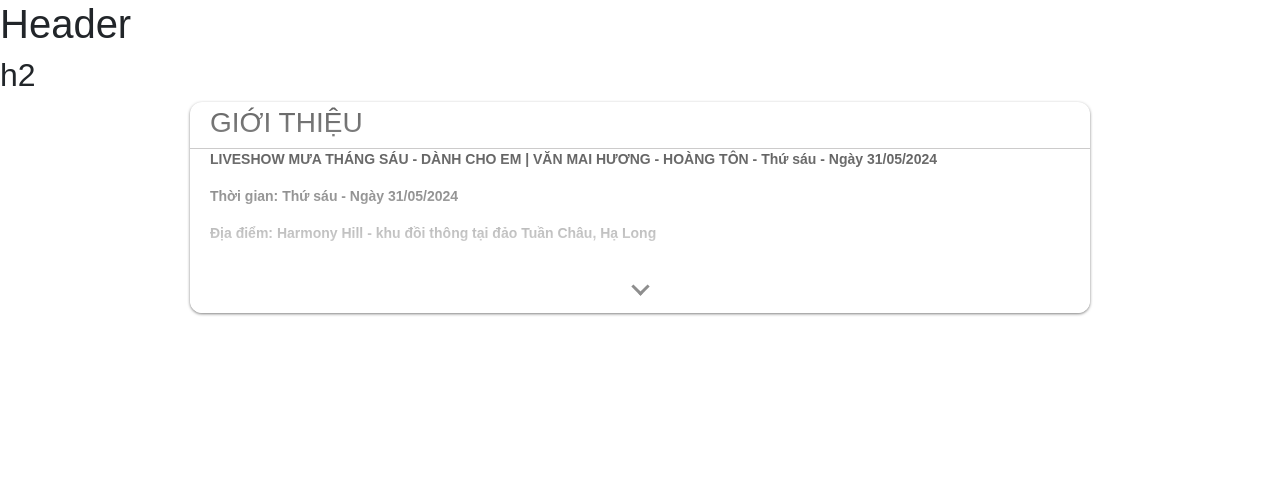
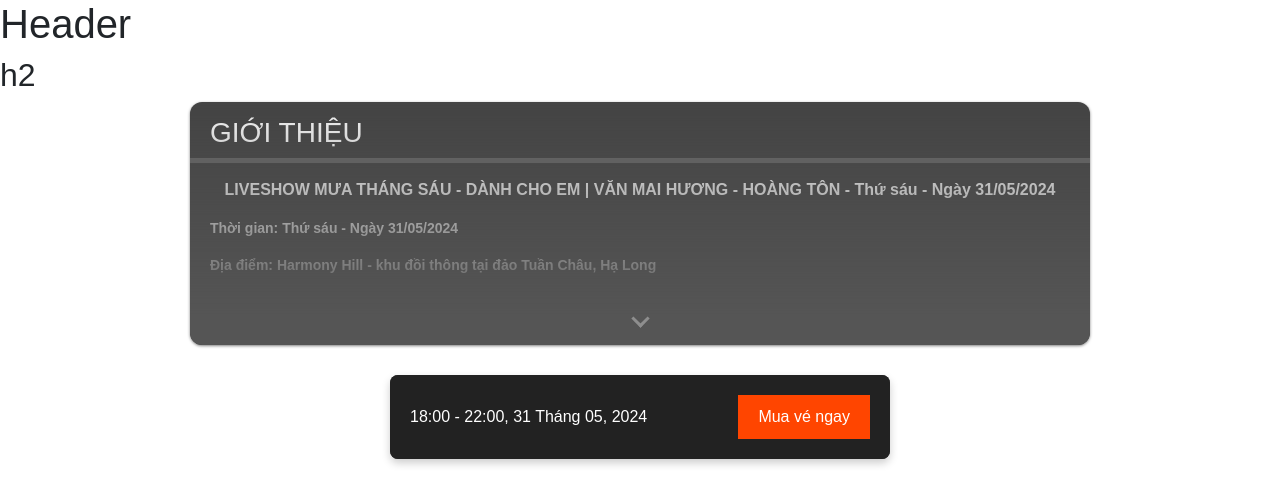
Before and after one commit to SPRINGPEACHVINH/NT208, a React (Create React App) app in the folder frontend-ticketx88/: page /Description in a window 1280 px wide. Shown: the top 504 px of the page. Built offline with nearby package versions, Linux system fonts and the light colour scheme.

Commit message:
added the ticket categories part

```diff
--- /dev/null
+++ b/frontend-ticketx88/src/components/TicketInfo.js
@@ -0,0 +1,76 @@
+import React from "react";
+import "../styles/TicketInfo.css";
+
+const TicketInfo = () => {
+  const toggleDetails = (id) => {
+    const element = document.getElementById(id);
+    const maxHeight = element.style.maxHeight;
+
+    if (maxHeight === "0px" || !maxHeight) {
+      element.style.boxSizing = "border-box";
+      element.style.maxHeight = "none";
+      const scrollHeight = element.scrollHeight + "px";
+      const offsetHeight = element.offsetHeight + "px";
+      const totalHeight =
+        parseInt(scrollHeight) + parseInt(offsetHeight) + "px";
+      element.style.maxHeight = "0px";
+      setTimeout(() => {
+        element.style.maxHeight = totalHeight;
+        if (id === "main-details") {
+          const subDetails = document.querySelectorAll(".sub-details");
+          subDetails.forEach((subDetail) => {
+            subDetail.style.padding = "0px";
+            subDetail.style.maxHeight = "0px";
+          });
+        } else {
+          element.style.padding = "10px 15px";
+        }
+      }, 0);
+    } else {
+      element.dataset.originalPadding = element.style.padding;
+      element.style.maxHeight = "0px";
+      if (id !== "main-details") {
+        element.style.padding = "0px";
+      }
+    }
+  };
+
+  return (
+    <div className="ticket-info-container">
+      <div className="ticket-info">
+        <div className="header" onClick={() => toggleDetails("main-details")}>
+          18:00 - 22:00, 31 Tháng 05, 2024
+          <button className="buy-button">Mua vé ngay</button>
+        </div>
+        <div id="main-details" className="ticket-details">
+          <div
+            className="detail"
+            onClick={() => toggleDetails("standard-details")}
+          >
+            STANDARD - RÌ RÀO <span>650.000 đ</span>
+          </div>
+          <div id="standard-details" className="sub-details">
+            Giá vé đã bao gồm 01 đồ uống
+          </div>
+          <div
+            className="detail"
+            onClick={() => toggleDetails("premium-details")}
+          >
+            PREMIUM - LAO XAO <span>1.000.000 đ</span>
+          </div>
+          <div id="premium-details" className="sub-details">
+            Giá vé đã bao gồm 01 đồ uống
+          </div>
+          <div className="detail" onClick={() => toggleDetails("vip-details")}>
+            VIP - VI VU <span>1.350.000 đ</span>
+          </div>
+          <div id="vip-details" className="sub-details">
+            Giá vé đã bao gồm 01 đồ uống
+          </div>
+        </div>
+      </div>
+    </div>
+  );
+};
+
+export default TicketInfo;
--- a/frontend-ticketx88/src/pages/Decription/Decription.jsx
+++ b/frontend-ticketx88/src/pages/Decription/Decription.jsx
@@ -1,5 +1,6 @@
 import React from 'react';
 import ShowDescription from './ShowDescription';
+import TicketInfo from '../../components/TicketInfo';
 
 const ShowPage = () => {
   const show = {
@@ -10,7 +11,8 @@
 
   return (
     <div>
-      <ShowDescription show={show} />
+        <ShowDescription show={show} />
+        <TicketInfo />
     </div>
   );
 };
--- a/frontend-ticketx88/src/styles/Description.css
+++ b/frontend-ticketx88/src/styles/Description.css
@@ -7,20 +7,27 @@
 }
 
 .title {
-    color: rgb(73, 73, 73);
+    color: whitesmoke;
     padding-left: 20px;
+    padding-top: 10px;
 }
 
 .details {
-    color: rgb(0, 0, 0);
+    color: white;
     font-size: 14px;
     position: relative;
+    margin-top: 15px;
+}
+
+.details.font-arial {
+    text-align: center;
+    font-size: 16px;
 }
 
 #desc-pad {
     flex-direction: column;
     display: flex;
-    background-color: white;
+    background-color: #444;
     margin: 0 auto;
     position: relative;
     width: 900px;
@@ -35,7 +42,7 @@
     max-height: 255px;
     padding-left: 20px;
     padding-right: 20px;
-    border-top: 1px solid rgb(175, 174, 174);
+    border-top: 5px solid #666;
 }
 
 #read-more-button {
@@ -67,7 +74,7 @@
     width: 900px;
     bottom: 0px;
     position: absolute;
-    background-color: white;
+    background-color: #555;
     transition: opacity 0.75s;
     -webkit-mask-image: linear-gradient(to top, black 10%, transparent 80%);
     mask-image: linear-gradient(to top, black 10%, transparent 80%);
--- /dev/null
+++ b/frontend-ticketx88/src/styles/TicketInfo.css
@@ -0,0 +1,63 @@
+.ticket-info-container {
+    display: flex;
+    justify-content: center;
+    align-items: center;
+    margin-top: 30px;
+}
+
+.ticket-info {
+    background-color: #333;
+    color: white;
+    width: 500px;
+    border-radius: 8px;
+    overflow: hidden;
+    box-shadow: 0 4px 8px rgba(0, 0, 0, 0.2);
+    transition: max-height 0.3s ease-out;
+}
+
+.header {
+    background-color: #222;
+    padding: 20px;
+    cursor: pointer;
+    display: flex;
+    justify-content: space-between;
+    align-items: center;
+}
+
+.ticket-details {
+    overflow: hidden;
+    max-height: 0;
+    transition: max-height 0.3s ease-out;
+}
+
+.detail {
+    background-color: #444;
+    padding: 15px;
+    border-bottom: 1px solid #555;
+    display: flex;
+    justify-content: space-between;
+    align-items: center;
+    cursor: pointer;
+}
+
+.sub-details {
+    background-color: #555;
+    padding: 10px 15px;
+    border-bottom: 1px solid #666;
+    max-height: 0;
+    overflow: hidden;
+    transition: max-height 0.3s ease-out, padding 0.3s ease-out;
+}
+
+.buy-button {
+    background-color: orangered;
+    color: white;
+    padding: 10px 20px;
+    border: none;
+    cursor: pointer;
+    font-size: 16px;
+}
+
+.buy-button:hover {
+    background-color: rgb(69, 69, 69);
+}
```
